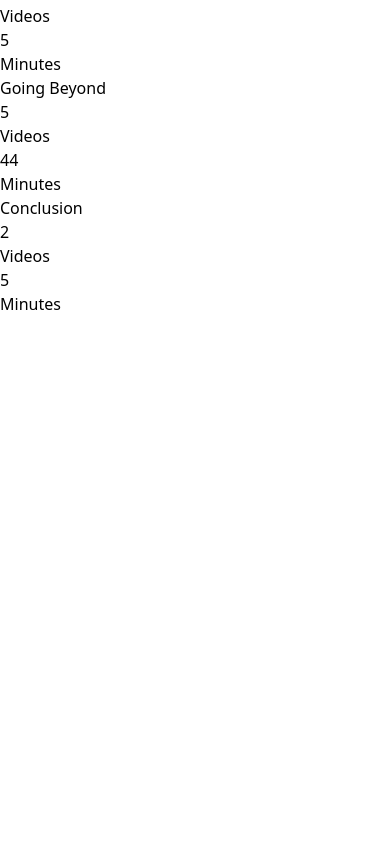
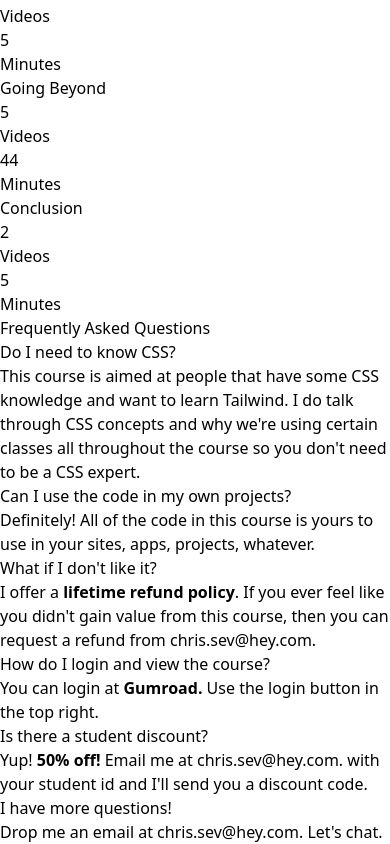
Before and after one commit to paedDev/Website-Practice-, a React (Vite) app: page / in a window 390 px wide. Shown: the part 5939-6783 px from the top of the page. Before the commit the page ends 6255 px from the top, so only its background shows below. Built offline with nearby package versions, Linux system fonts and the light colour scheme.

Commit message:
added faq and responsiveness

```diff
--- a/src/App.jsx
+++ b/src/App.jsx
@@ -6,6 +6,7 @@ import WhatYoullLearn from "./Components/WhatYoullLearn"
 import Components from "./Components/Components"
 import Pricing from "./Components/Pricing"
 import Module from "./Components/Module"
+import Faq from "./Components/Faq"
 function App() {
 
 
@@ -19,6 +20,8 @@ function App() {
       <Components />
       <Pricing />
       <Module />
+      <Faq />
+
 
 
     </>
--- /dev/null
+++ b/src/Components/Faq.jsx
@@ -0,0 +1,48 @@
+import React from 'react'
+
+function Faq() {
+    return (
+        <>
+            <div className='bg-gray-600 py-24'>
+                <div className='container mx-auto p-6 lg:p-0'>
+                    <div>
+                        <h1 className='text-center text-4xl text-gray-400 mb-16'>Frequently Asked Questions</h1>
+
+                        {/* start of making 2 grid cards */}
+                        <div className='lg:grid grid-cols-2 gap-5 space-y-4 lg:space-y-0'>
+                            <div className='text-gray-400 rounded-xl border border-gray-400 p-10 space-y-4'>
+                                <h3 className='text-white '>Do I need to know CSS?</h3>
+                                <p>This course is aimed at people that have some CSS knowledge and want to learn Tailwind. I do talk through CSS concepts and why we're using certain classes all throughout the course so you don't need to be a CSS expert.</p>
+                            </div>
+                            <div className='text-gray-400 rounded-xl border border-gray-400 p-10 space-y-4'>
+                                <h3 className='text-white '>Can I use the code in my own projects?</h3>
+                                <p>Definitely! All of the code in this course is yours to use in your sites, apps, projects, whatever.</p>
+                            </div>
+                            <div className='text-gray-400 rounded-xl border border-gray-400 p-10 space-y-4'>
+                                <h3 className='text-white '>What if I don't like it?</h3>
+                                <p>I offer a <strong className='text-blue-500'>lifetime refund policy</strong>. If you ever feel like you didn't gain value from this course, then you can request a refund from <a href=" " className='hover:underline text-blue-300'>chris.sev@hey.com.</a></p>
+                            </div>
+                            <div className='text-gray-400 rounded-xl border border-gray-400 p-10 space-y-4'>
+                                <h3 className='text-white '>How do I login and view the course?</h3>
+                                <p>You can login at <strong className='text-blue-500'>Gumroad.</strong> Use the login button in the top right.</p>
+                            </div>
+                            <div className='text-gray-400 rounded-xl border border-gray-400 p-10 space-y-4'>
+                                <h3 className='text-white '>Is there a student discount?</h3>
+                                <p>Yup! <strong className='text-teal-400'>50% off!</strong>  Email me at <a href=" " className='hover:underline text-blue-300'>chris.sev@hey.com.</a> with your student id and I'll send you a discount code.</p>
+                            </div>
+                            <div className='text-gray-400 rounded-xl border border-gray-400 p-10 space-y-4'>
+                                <h3 className='text-white '>I have more questions!</h3>
+                                <p>Drop me an email at <a href=" " className='hover:underline text-blue-300'>chris.sev@hey.com.</a> Let's chat.</p>
+                            </div>
+
+                        </div>
+                    </div>
+                </div>
+            </div>
+
+
+        </>
+    )
+}
+
+export default Faq
```
